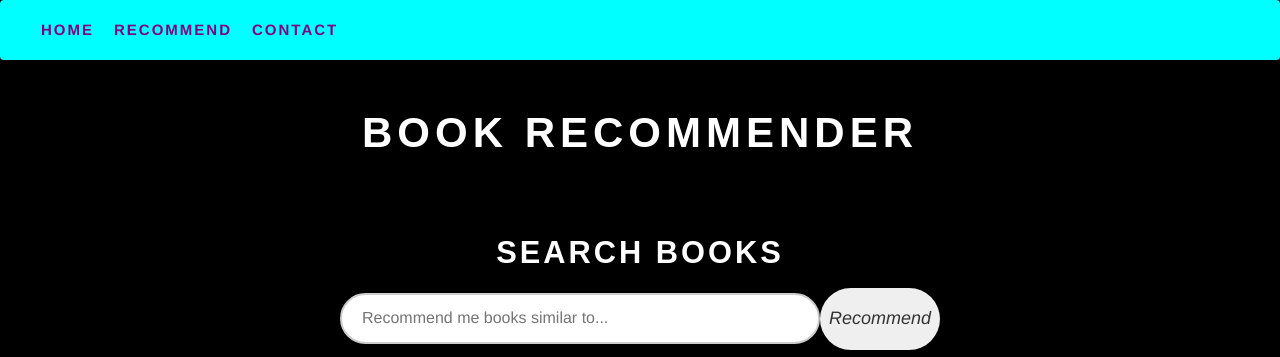
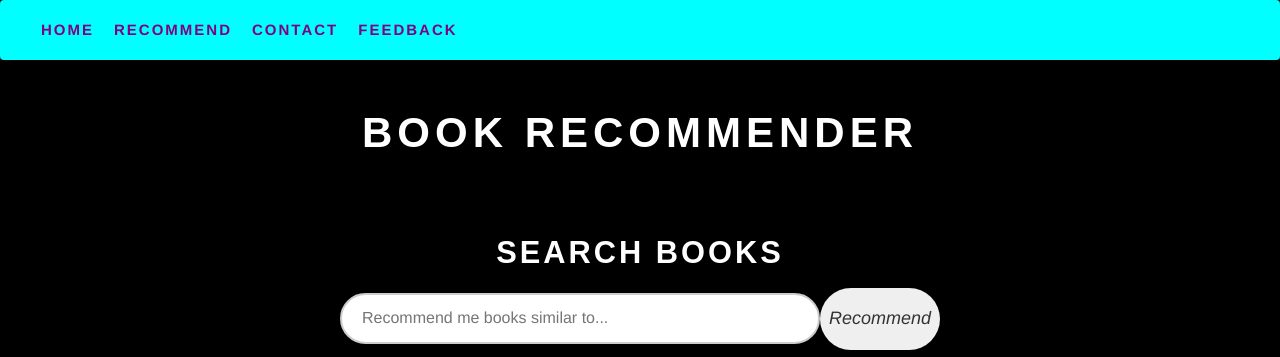
Before and after one commit to theabinashpanda/MinorProject_Btech, a Flask app: page /recommend in a window 1280 px wide. Shown: the top 357 px of the page. Run offline with Flask 3, Linux system fonts and the light colour scheme; parts of the project's set-up code (start-up, migrations or seed data) failed here and were passed over; some libraries are stand-ins or nearby versions.

Commit message:
--Minor Changes--

```diff
--- a/templates/contact.html
+++ b/templates/contact.html
@@ -5,6 +5,7 @@
     <title>Book Recommendation System</title>
   <!-- Latest compiled and minified CSS -->
 <link rel="stylesheet" href="https://maxcdn.bootstrapcdn.com/bootstrap/3.3.7/css/bootstrap.min.css" integrity="sha384-BVYiiSIFeK1dGmJRAkycuHAHRg32OmUcww7on3RYdg4Va+PmSTsz/K68vbdEjh4u" crossorigin="anonymous">
+<link rel="icon" href="https://github.com/theabinashpanda/MinorProject_Btech/blob/main/templates/PPs/webIcon.png?raw=true" type="image/x-icon" />
 <!-- <link
       rel="stylesheet"
       href="https://cdnjs.cloudflare.com/ajax/libs/font-awesome/6.0.0/css/all.min.css"
--- a/templates/feedback.html
+++ b/templates/feedback.html
@@ -5,6 +5,7 @@
     <title>Book Recommendation System</title>
   <!-- Latest compiled and minified CSS -->
 <link rel="stylesheet" href="https://maxcdn.bootstrapcdn.com/bootstrap/3.3.7/css/bootstrap.min.css" integrity="sha384-BVYiiSIFeK1dGmJRAkycuHAHRg32OmUcww7on3RYdg4Va+PmSTsz/K68vbdEjh4u" crossorigin="anonymous">
+<link rel="icon" href="https://github.com/theabinashpanda/MinorProject_Btech/blob/main/templates/PPs/webIcon.png?raw=true" type="image/x-icon" />
 <!-- <link
       rel="stylesheet"
       href="https://cdnjs.cloudflare.com/ajax/libs/font-awesome/6.0.0/css/all.min.css"
--- a/templates/index.html
+++ b/templates/index.html
@@ -5,7 +5,7 @@
     <title>Book Recommendation System</title>
   <!-- Latest compiled and minified CSS -->
   <link rel="stylesheet" href="https://maxcdn.bootstrapcdn.com/bootstrap/3.3.7/css/bootstrap.min.css" integrity="sha384-BVYiiSIFeK1dGmJRAkycuHAHRg32OmUcww7on3RYdg4Va+PmSTsz/K68vbdEjh4u" crossorigin="anonymous">
-  <link rel="icon" href="https://github.com/theabinashpanda/MinorProject_Btech/blob/main/templates/PPs/Abinash.JPG?raw=true" type="image/x-icon" />
+  <link rel="icon" href="https://github.com/theabinashpanda/MinorProject_Btech/blob/main/templates/PPs/webIcon.png?raw=true" type="image/x-icon" />
 
 </head>
 <style>
@@ -49,6 +49,7 @@
       <a href="/">Home</a>
       <a href="/recommend">Recommend</a>
       <a href="/contact">Contact</a>
+      <a href="/feedback">Feedback</a>
     </div>
   </body>
 
--- a/templates/recommend.html
+++ b/templates/recommend.html
@@ -5,7 +5,7 @@
     <title>Book Recommendation System</title>
   <!-- Latest compiled and minified CSS -->
 <link rel="stylesheet" href="https://maxcdn.bootstrapcdn.com/bootstrap/3.3.7/css/bootstrap.min.css" integrity="sha384-BVYiiSIFeK1dGmJRAkycuHAHRg32OmUcww7on3RYdg4Va+PmSTsz/K68vbdEjh4u" crossorigin="anonymous">
-
+<link rel="icon" href="https://github.com/theabinashpanda/MinorProject_Btech/blob/main/templates/PPs/webIcon.png?raw=true" type="image/x-icon" />
 </head>
 <style>
   .text-white{
@@ -48,7 +48,8 @@
     <div class="navbar">
       <a href="/">Home</a>
       <a href="/recommend">Recommend</a>
-      <a href="/">Contact</a>
+      <a href="/contact">Contact</a>
+      <a href="/feedback">Feedback</a>
     </div>
   </body>
 
```
